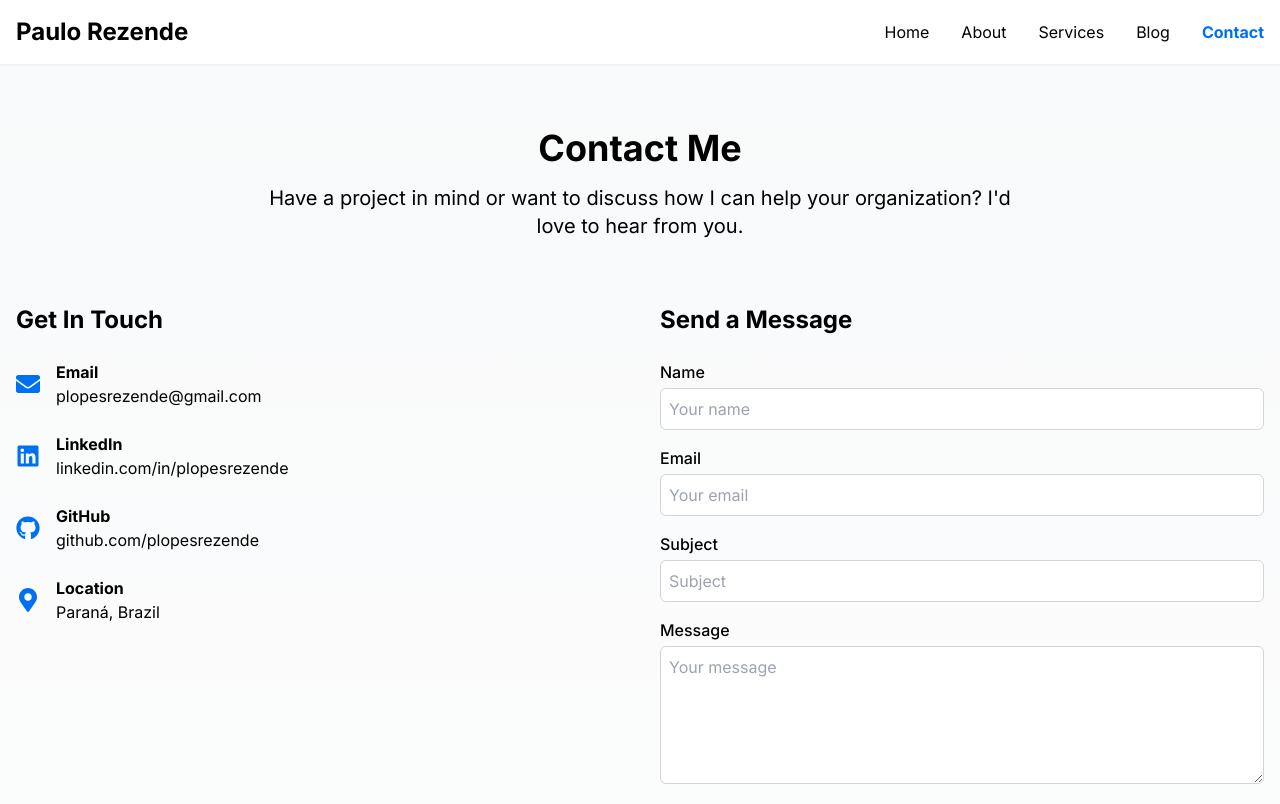
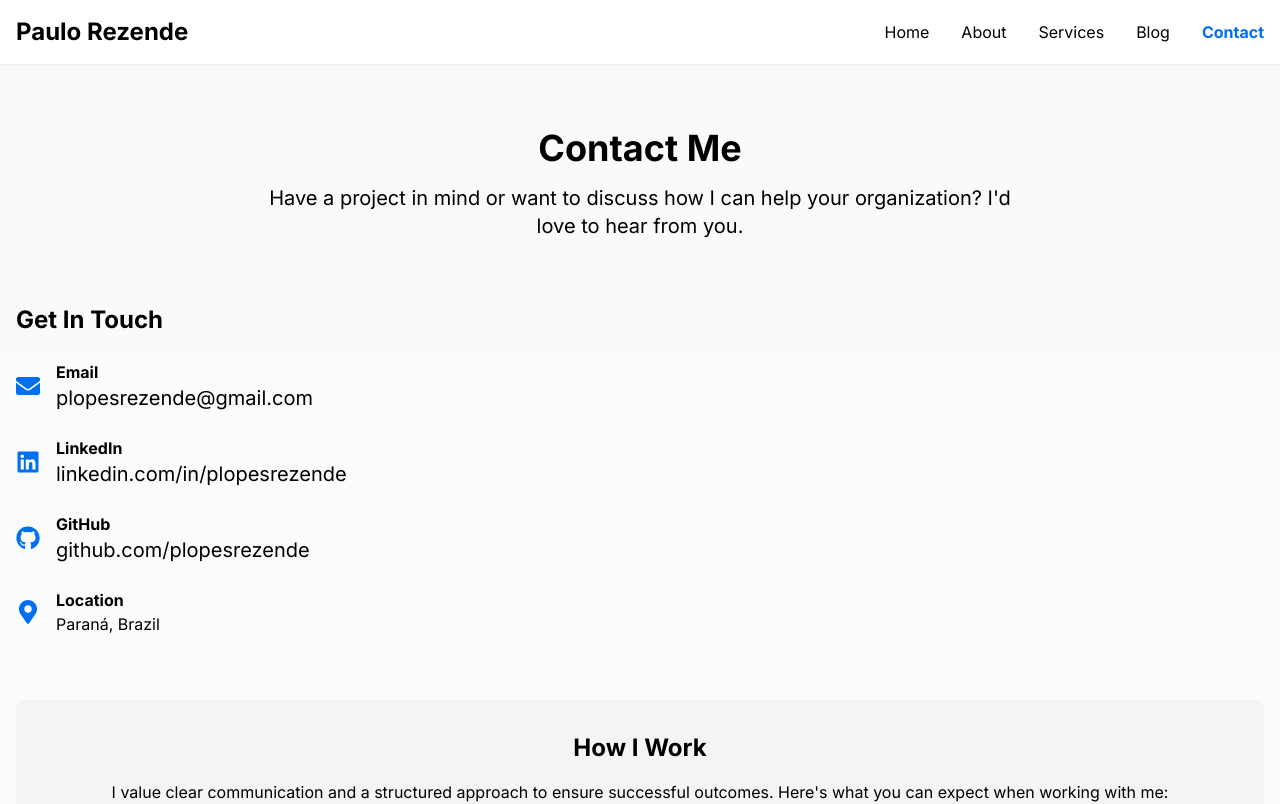
Before and after one commit to plopesrezende/profile, a Next.js app: page /contact in a window 1280 px wide. Shown: the top 804 px of the page. Built offline with nearby package versions, Linux system fonts and the light colour scheme.

Commit message:
add target='_blank' to social media links in Footer component

```diff
--- a/app/contact/page.tsx
+++ b/app/contact/page.tsx
@@ -9,7 +9,7 @@ export default function Contact() {
                 I'd love to hear from you.
             </p>
 
-      <div className="grid grid-cols-1 md:grid-cols-2 gap-10 mb-16">
+            <div className="grid gap-10 mb-16">
                 <div>
                     <h2 className="text-2xl font-bold mb-6">Get In Touch</h2>
 
@@ -17,7 +17,9 @@ export default function Contact() {
                         <FaEnvelope className="text-2xl text-primary mr-4" />
                         <div>
                             <h3 className="font-bold">Email</h3>
+                            <a href="mailto:plopesrezende@gmail.com" className="text-xl hover:text-primary transition-colors" target='_blank'>
                                 <p>plopesrezende@gmail.com</p>
+                            </a>
                         </div>
                     </div>
 
@@ -25,7 +27,9 @@ export default function Contact() {
                         <FaLinkedin className="text-2xl text-primary mr-4" />
                         <div>
                             <h3 className="font-bold">LinkedIn</h3>
+                            <a href="https://linkedin.com/in/plopesrezende" className="text-xl hover:text-primary transition-colors" target='_blank'>
                                 <p>linkedin.com/in/plopesrezende</p>
+                            </a>
                         </div>
                     </div>
 
@@ -33,7 +37,10 @@ export default function Contact() {
                         <FaGithub className="text-2xl text-primary mr-4" />
                         <div>
                             <h3 className="font-bold">GitHub</h3>
+                            <a href="https://github.com/plopesrezende" className="text-xl hover:text-primary transition-colors" target='_blank'>
+
                                 <p>github.com/plopesrezende</p>
+                            </a>
                         </div>
                     </div>
 
@@ -46,7 +53,7 @@ export default function Contact() {
                     </div>
                 </div>
 
-        <div>
+                {/* <div>
                     <h2 className="text-2xl font-bold mb-6">Send a Message</h2>
 
                     <form className="space-y-4">
@@ -92,7 +99,7 @@ export default function Contact() {
 
                         <button type="submit" className="btn-primary w-full">Send Message</button>
                     </form>
-        </div>
+                </div> */}
             </div>
 
             <div className="bg-gray-100 dark:bg-gray-800 p-8 rounded-lg">
--- a/components/Footer.tsx
+++ b/components/Footer.tsx
@@ -13,16 +13,16 @@ export default function Footer() {
               scalable systems and high-performing teams.
             </p>
             <div className="flex space-x-4">
-              <a href="https://linkedin.com/in/plopesrezende" className="text-xl hover:text-primary transition-colors">
+              <a href="https://linkedin.com/in/plopesrezende" className="text-xl hover:text-primary transition-colors" target='_blank'>
                 <FaLinkedin />
               </a>
-              <a href="https://github.com/plopesrezende" className="text-xl hover:text-primary transition-colors">
+              <a href="https://github.com/plopesrezende" className="text-xl hover:text-primary transition-colors" target='_blank'>
                 <FaGithub />
               </a>
               {/* <a href="#" className="text-xl hover:text-primary transition-colors">
                 <FaTwitter />
               </a> */}
-              <a href="malito:plopesrezende@gmail.com" className="text-xl hover:text-primary transition-colors">
+              <a href="mailto:plopesrezende@gmail.com" className="text-xl hover:text-primary transition-colors" target='_blank'>
                 <FaEnvelope />
               </a>
             </div>
```
Lines whose indentation alone changed are shown as unchanged.
